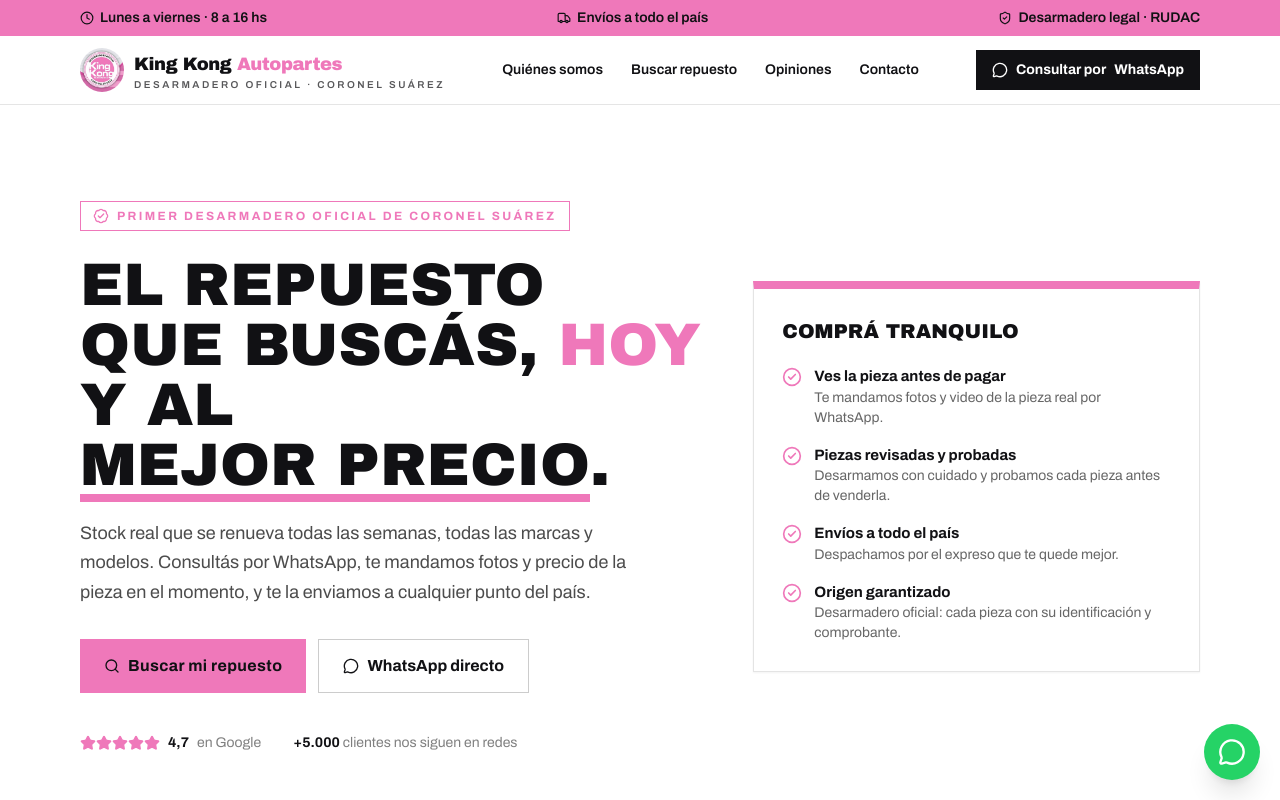
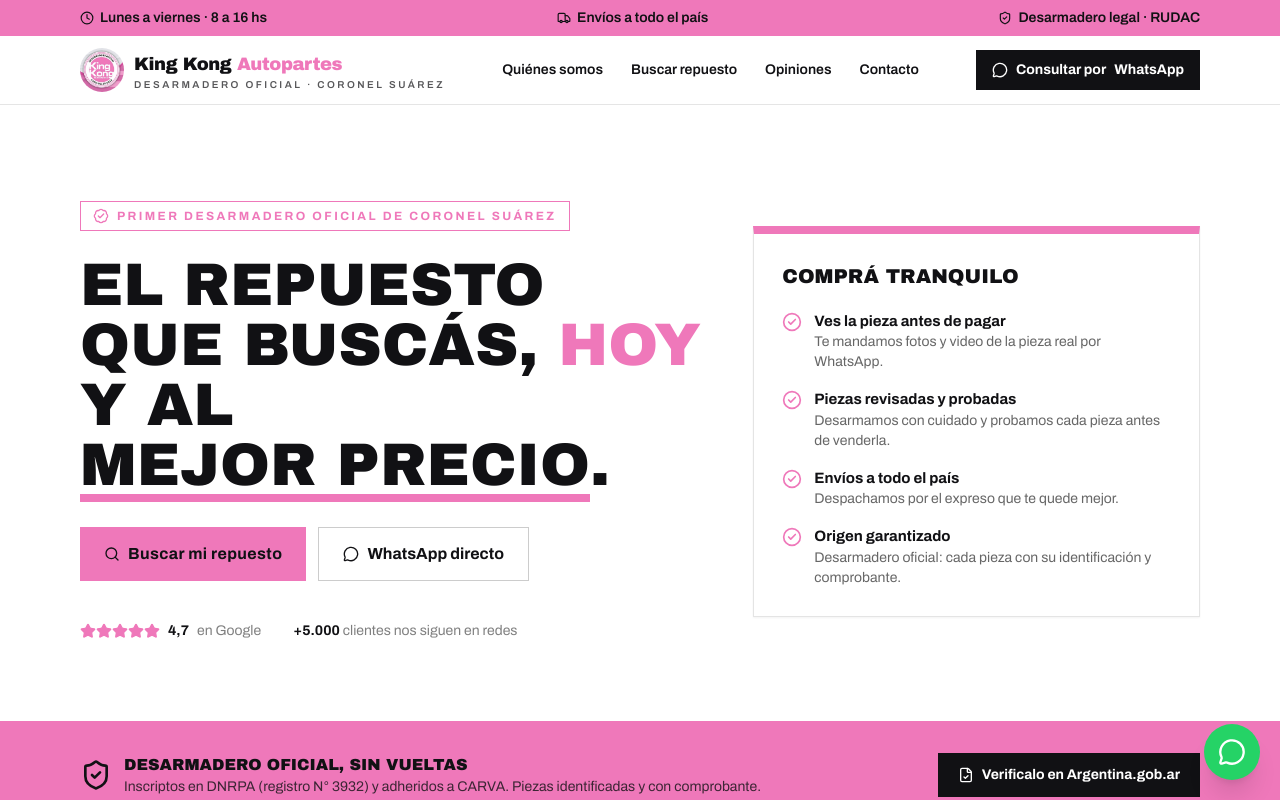
Before and after one commit to borthaburutoribio/kingkong-web, a React (Vite) app: page / in a window 1280 px wide. Shown: the top 800 px of the page. Built offline with nearby package versions, Linux system fonts and the light colour scheme.

Commit message:
fix: sacar parrafo de stock del hero

```diff
--- a/src/App.tsx
+++ b/src/App.tsx
@@ -472,11 +472,6 @@ export default function App() {
               <span className="kk-pink">hoy</span> y al{' '}
               <span className="kk-underline">mejor precio</span>.
             </h1>
-            <p className="mt-6 text-lg text-black/70 max-w-xl leading-relaxed">
-              Stock real que se renueva todas las semanas, todas las marcas y modelos. Consultás
-              por WhatsApp, te mandamos fotos y precio de la pieza en el momento, y te la enviamos
-              a cualquier punto del país.
-            </p>
             <div className="mt-8 flex flex-wrap gap-3">
               <a
                 href="#buscar"
```
